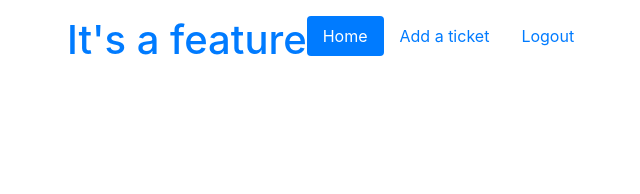
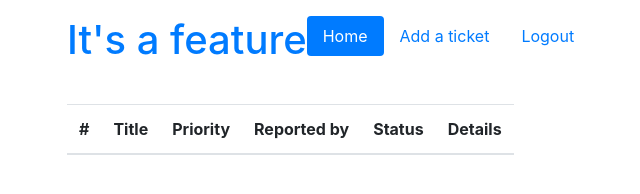
Before and after one commit to leops/its-a-feature, a website: page public/index.html in a window 1280 px wide. Shown: the whole page, without its empty margins (3-643 px from the left). Drawn offline with nearby package versions, Linux system fonts and the light colour scheme; some packages are replaced by stand-ins of ours; no server answers.

Commit message:
list + bootstrap +css

```diff
--- a/public/list.html
+++ b/public/list.html
@@ -1,7 +1,22 @@
-<div>
-	<div ng-repeat="ticket in $ctrl.tickets">
-		{{ticket.summary}}
-		<a href="/#/tickets/{{ticket.id}}">Details</a>
-	</div>
-
-</div>
+<table class="table table-striped">
+	<thead>
+	    <tr>
+	      <th>#</th>
+	      <th>Title</th>
+	      <th>Priority</th>
+	      <th>Reported by</th>
+	      <th>Status</th>
+	      <th>Details</th>
+	    </tr>
+	</thead>
+	<tbody>
+		<tr ng-repeat="ticket in $ctrl.tickets">
+			<td> {{ticket_id}} </td>
+			<td>{{ticket.summary}}</td>
+			<td>{{ticket.priority}}</td>
+			<td>{{ticket.reporter}}</td>
+			<td>{{ticket.status}}</td>
+			<td><a href="/#/tickets/{{ticket_id}}">Details</a></td>
+		</tr>
+	</tbody>
+</table>
--- a/public/styles.css
+++ b/public/styles.css
@@ -3,4 +3,5 @@ a:hover{
 }
 header{
     margin-top: 1rem;
+    margin-bottom: 2rem;
 }
```
